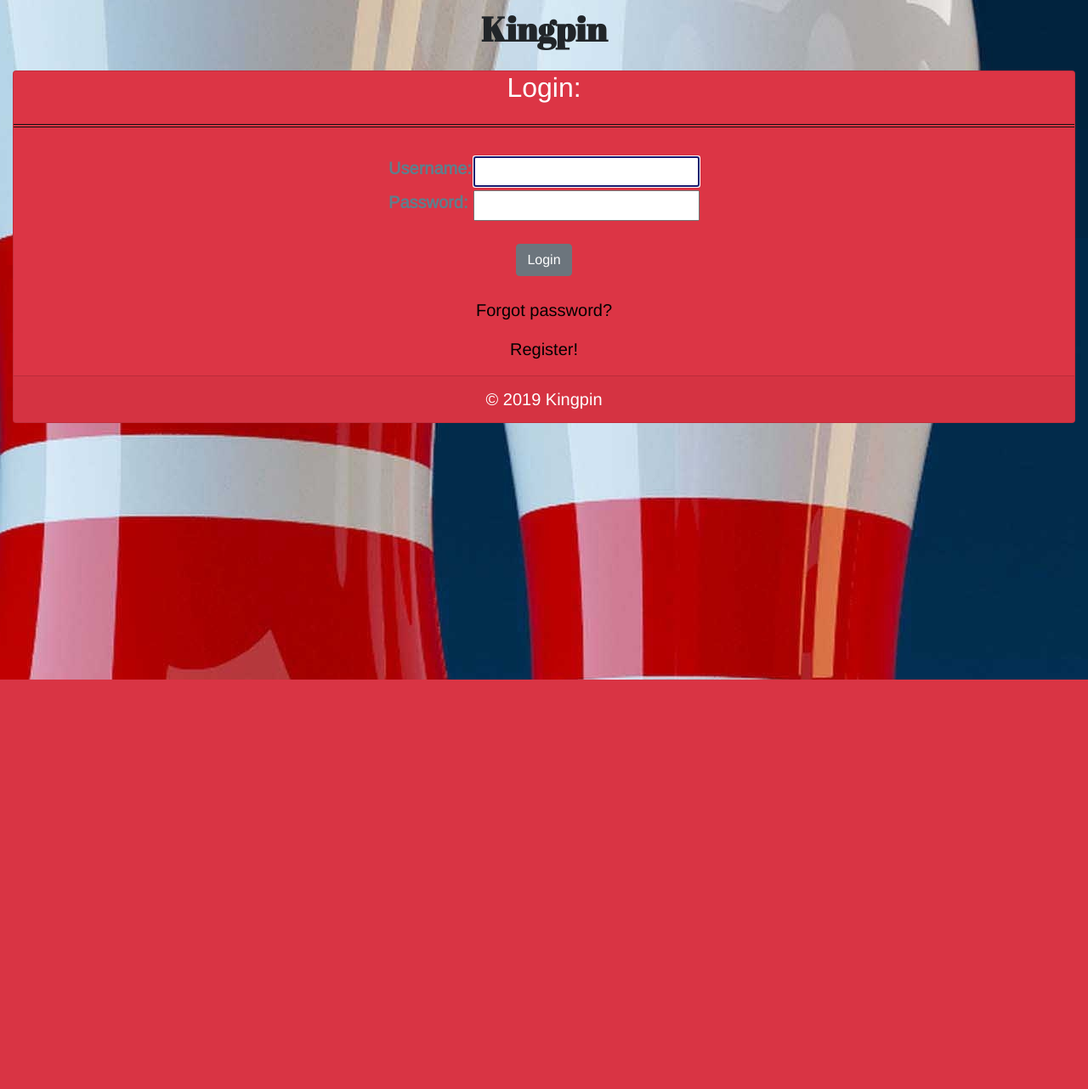
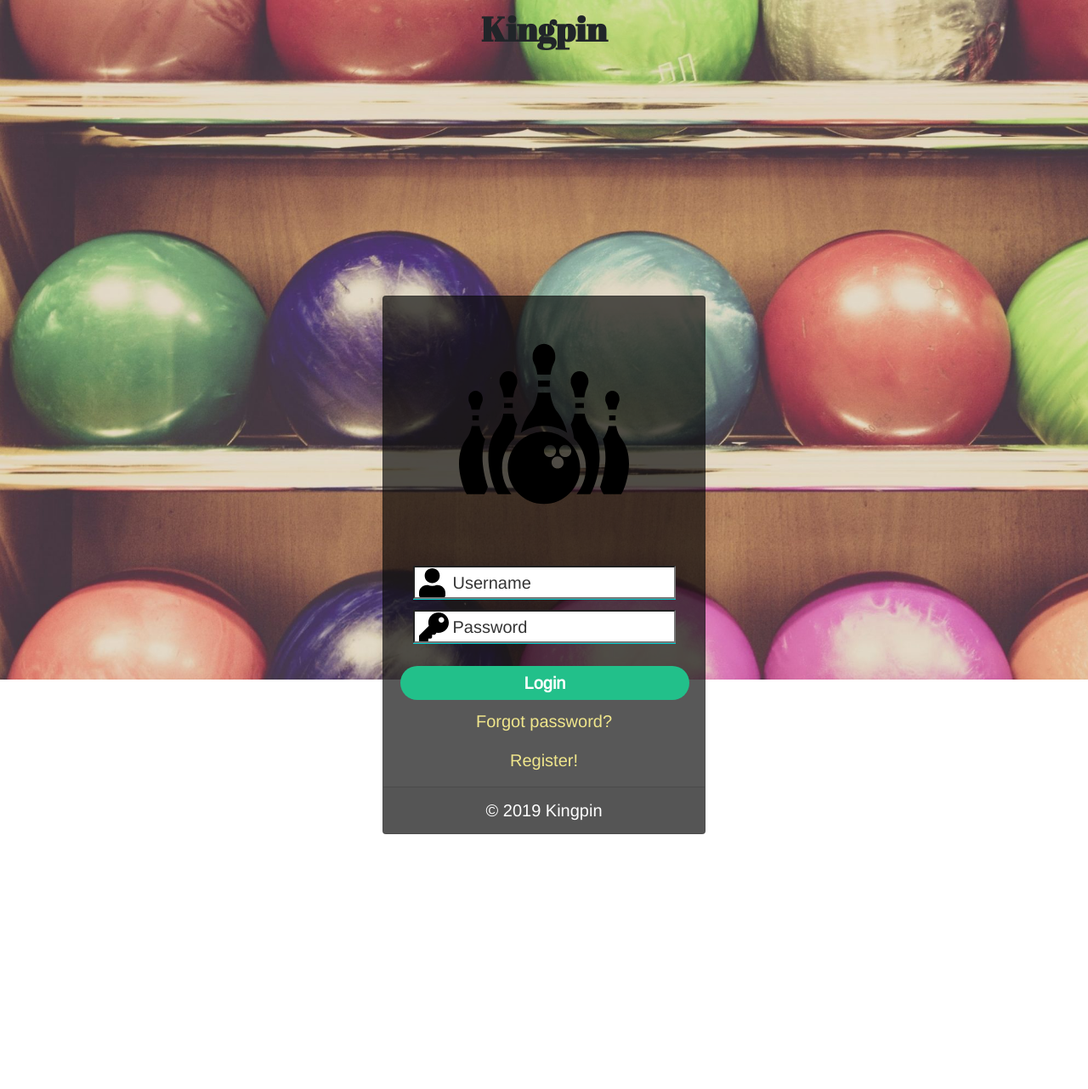
Before and after one commit to cjtrombley/KPTracker, a Django app: page /users/login/ in a window 1280 px wide. Shown: the whole page at 85% size. Before the commit the page ends 800 px from the top, so only its background shows below. Run offline with Django 3.2, Linux system fonts and the light colour scheme; parts of the project's set-up code (start-up, migrations or seed data) failed here and were passed over; some libraries are stand-ins or nearby versions.

Commit message:
Redesigned login page with animations, made some minimal changes to homepage, and added some bgs to images directory

```diff
--- a/kptracker_serv/kpbt/static/css/styles.css
+++ b/kptracker_serv/kpbt/static/css/styles.css
@@ -1,19 +1,22 @@
 /* styles.css file */
+
+
+html, body {
+   height: 100%;
+}
 
 body {
     font-family: 'Arimo', sans-serif;
     margin: 0;
     padding: 0;
     font-size: 1.25rem;
-    background: url("../images/bowling-bg.jpg") 25% 25% no-repeat;
-}
-
-body, html{
-   height: 100%;
+    background: url("../images/strike_bg-2.jpg") 25% 25% no-repeat;
+    background-size: cover;
 }
 
 #bg-bowl {
-    background: url("../images/bowling_wallpaper.jpg") 20% 30% no-repeat;
+    background: url("../images/bowling_balls-bg.jpg") no-repeat;
+    background-size: cover;
 }
 
 header, section, footer, aside, nav, main, article, figure {
@@ -58,7 +61,7 @@
 }
 
 .nav-bg, .foot-bg {
-    background-color: #4078a5; /* shade of steelblue */
+    background-color: lightsteelblue; /* shade of steelblue */
 }
 
 .navbar-light .navbar-nav .nav-link {
@@ -75,7 +78,7 @@
 }
 
 .fa-sign-in-alt {
-  color: #FFA500; /* shade of yellow */
+  color: gold; /* shade of yellow */
 }
 
 .fa-bowling-ball {
@@ -124,8 +127,119 @@
     text-decoration: underline;
 }
 
+.card {
+  max-width: 380px;
+  min-height: 500px;
+  margin: 290px auto;
+}
+
+.bg-trans {
+    background-color: rgba(10,10,10,.68);
+}
+
+.login-icon {
+  margin: 50px 65px;
+}
+
+.username {
+    background-image: url('../images/icons/user-solid.svg');
+    background-position: 5px 1px;
+    background-repeat: no-repeat;
+    padding-left: 45px;
+}
+
+.password {
+    background-image: url('../images/icons/key-solid.svg');
+    background-position: 5px 1px;
+    background-repeat: no-repeat;
+    padding-left: 45px;
+}
+
+/* Leave commented out! */
+
+/*
+.row {
+  display: none;
+}
+*/
+
+/*
+input[id="id_username"], input[id="id_password"] {
+  background-color: darkturquoise;
+}
+*/
+
+.username-row {
+  position: relative;
+  height: 40px;
+  border-bottom: darkturquoise 1px solid;
+  margin-bottom: 10px;
+}
+
+.password-row {
+  position: relative;
+  height: 40px;
+  border-bottom: darkturquoise 1px solid;
+}
+
+input:focus, .btn-login:focus, button:focus {
+  outline: none;
+}
+
+input::-webkit-input-placeholder {
+  color: rgba(0,0,0,.8);
+}
+
+input::-moz-placeholder {
+  color: rgba(0,0,0,.8);
+}
+
+.btn-login {
+  display: block;
+  width: 340px;
+  height: 40px;
+  padding: 0;
+  margin: 10px 20px 10px;
+  font-weight: 700;
+  color: #fff;
+  background-color: #22c08a;
+  border: none;
+  border-radius: 20px;
+  transition: .10s ease-in-out;
+  -webkit-user-select:none;
+  -moz-user-select:none;
+  -ms-user-select:none;
+  user-select:none;
+}
+
+.btn-login:hover {
+  background-color: #26d69a;
+}
+
+.btn-login:active {
+  background-color: #1eaa7a;
+}
+
+label,
+p a:hover {
+  -webkit-cursor: pointer;
+  cursor: pointer;
+}
+
+@-webkit-keyframes dash {
+  to {
+    stroke-dashoffset: 0;
+  }
+}
+
+@keyframes dash {
+  to {
+    stroke-dashoffset: 0;
+  }
+}
+
 .link-login {
-    color: #000000;
+    color: khaki;
 }
 
 .link-login:hover {
@@ -138,6 +252,7 @@
 
 label {
     font-weight: bolder;
+    font-size: 1.125rem;
 }
 
 .buttonDrop {
--- a/kptracker_serv/kpbt/static/js/app.js
+++ b/kptracker_serv/kpbt/static/js/app.js
@@ -5,3 +5,33 @@
 $(document).ready(function(){
   $('[data-toggle="tooltip"]').tooltip();
 });
+
+
+/* jQuery & Velocity.js for Animations */
+function slideUpIn() {
+  $("#login").velocity("transition.slideUpIn", 1250)
+};
+
+function slideLeftIn() {
+  $(".row").delay(500).velocity("transition.slideLeftIn", {stagger: 500})
+}
+
+function shake() {
+  $(".password-row").velocity("callout.shake");
+}
+
+slideUpIn();
+slideLeftIn();
+$("button").on("click", function () {
+  shake();
+});
+
+/*Login form - Username styling */
+const usrname = document.getElementById("id_username");
+usrname.classList.add("username");
+usrname.placeholder="Username";
+
+/*Login form - Password styling */
+const passwd = document.getElementById("id_password");
+passwd.classList.add("password");
+passwd.placeholder="Password";
--- a/kptracker_serv/templates/kpbt/accounts/registration/login.html
+++ b/kptracker_serv/templates/kpbt/accounts/registration/login.html
@@ -1,19 +1,18 @@
-{% extends "base.html" %}
+{% extends "base.html" %} {% load static %}
 
 {% block title %}<title>Kingpin Bowling Tracker - Login</title>{% endblock %}
 
 {% block content %}
 <body id="bg-bowl">
-<div class="container-fluid" align="center">
+<main id="mainContent" tabindex="-1">
+<div class="container-fluid mx-auto d-block" align="center">
   <div class="row">
     <div class="col-md-12">
         <header>
-            <h1 class="mainhead font-weight-bolder margin-botm">Kingpin</h1>
-            <!-- Image Here !!! -->
-    </header>
-    <div class="card bg-danger text-white">
-        <h2>Login:</h2>
-        <hr class="hr-style">
+            <h1 class="mainhead font-weight-bolder text-center">Kingpin</h1>
+        </header>
+            <div class="card text-white bg-trans" id="login">
+        <img src="{% static 'images/icons/bowling.svg' %}" width="200" height="200" class="mx-auto d-block login-icon">
 {% if form.errors %}
 	<p class="lead">Your username and password did not match. Please try again.</p>
 {% endif %}
@@ -32,29 +31,51 @@
 <table class="margin-botm">
     <div class="form-group one-edge-box-shadow">
 	<tr>
-		<td class="font-weight-bolder text-bluegrey">{{ form.username.label_tag }}</td>
-		<td>{{ form.username }}</td>
+		<td><div class="username-row row">{{ form.username }}</div></td>
 	</tr>
      </div>
 
 	<div class="form-group one-edge-box-shadow">
 	<tr>
-		<td class="font-weight-bolder text-bluegrey">{{ form.password.label_tag }}</td>
-		<td>{{ form.password }}</td>
+        <td><div class="password-row row">{{ form.password }}</div></td>
 	</tr>
     </div>
 </table>
 
-<input type="submit" value="Login" class="btn btn-secondary margin-botm" />
+<input type="submit" value="Login" class="btn-login margin-botm" />
 <input type="hidden" name="next" value="{{ next }}" />
 </form>
 
-<p><a href="{% url 'password_reset' %}" class="link-login">Forgot password&#63;</a></p>
-<p><a href="{% url 'register' %}" class="link-login">Register&#33;</a></p>
+<p class="login-para"><a href="{% url 'password_reset' %}" class="link-login">Forgot password&#63;</a></p>
+<p class="login-para"><a href="{% url 'register' %}" class="link-login">Register&#33;</a></p>
          <div class="card-footer"><footer><span class="text-center">&copy; 2019 Kingpin</span></footer></div>
         </div>
+
+
+
+
+
+
+
+
+
+
         </div>
        </div>
       </div>
+    </main>
+      {% load static %}
+  <!-- jQuery -->
+  <script src="https://ajax.googleapis.com/ajax/libs/jquery/3.3.1/jquery.min.js"></script>
+  <!-- Popper.js-->
+  <script src="{% static 'js/Popper.js' %}"></script>
+   <!-- Bootstrap minified JS -->
+  <script src="https://stackpath.bootstrapcdn.com/bootstrap/4.3.1/js/bootstrap.min.js" integrity="sha384-JjSmVgyd0p3pXB1rRibZUAYoIIy6OrQ6VrjIEaFf/nJGzIxFDsf4x0xIM+B07jRM" crossorigin="anonymous"></script>
+  <script src="https://cdn.jsdelivr.net/velocity/1.2.2/velocity.min.js"></script>
+  <script src="https://cdn.jsdelivr.net/velocity/1.2.2/velocity.ui.min.js"></script>
+  <!-- app.js -->
+  <script src="{% static 'js/app.js' %}"></script>
+
+
 </body>
 {% endblock %}
--- a/kptracker_serv/templates/kpbt/index.html
+++ b/kptracker_serv/templates/kpbt/index.html
@@ -1,6 +1,6 @@
-{% extends "base.html" %} {%block content%}
-{% load static %}
+{% extends "base.html" %} {% load static %}
 
+{%block content%}
 <body>
 
     <a href="#mainContent" class="skip-link sr-only sr-only-focusable underline" title="Skip to main content">Skip to main content</a>
@@ -69,7 +69,7 @@
     <div class="row">
       <div class="col-md-12">
 
-      <h1 class="text-center mainhead font-weight-bolder">Kingpin Bowling Tracker</h1>
+      <h1 class="text-center mainhead font-weight-bolder">Kingpin</h1>
           <hr class="style15">
           <div class="dropdown" align="right">
             <button type="button" class="btn dropdown-toggle buttonDrop" data-toggle="dropdown" title="Account info">
```
Also changed, not shown: kptracker_serv/kpbt/static/images/bowling_balls-bg.jpg (added), kptracker_serv/kpbt/static/images/icons/bowling.svg (added), kptracker_serv/kpbt/static/images/icons/key-solid.svg (added), kptracker_serv/kpbt/static/images/icons/user-solid.svg (added), kptracker_serv/kpbt/static/images/strike_bg-2.jpg (added), kptracker_serv/kpbt/static/images/strike_bg.jpg (added), kptracker_serv/templates/kpbt/base.html (line endings or trailing spaces).
